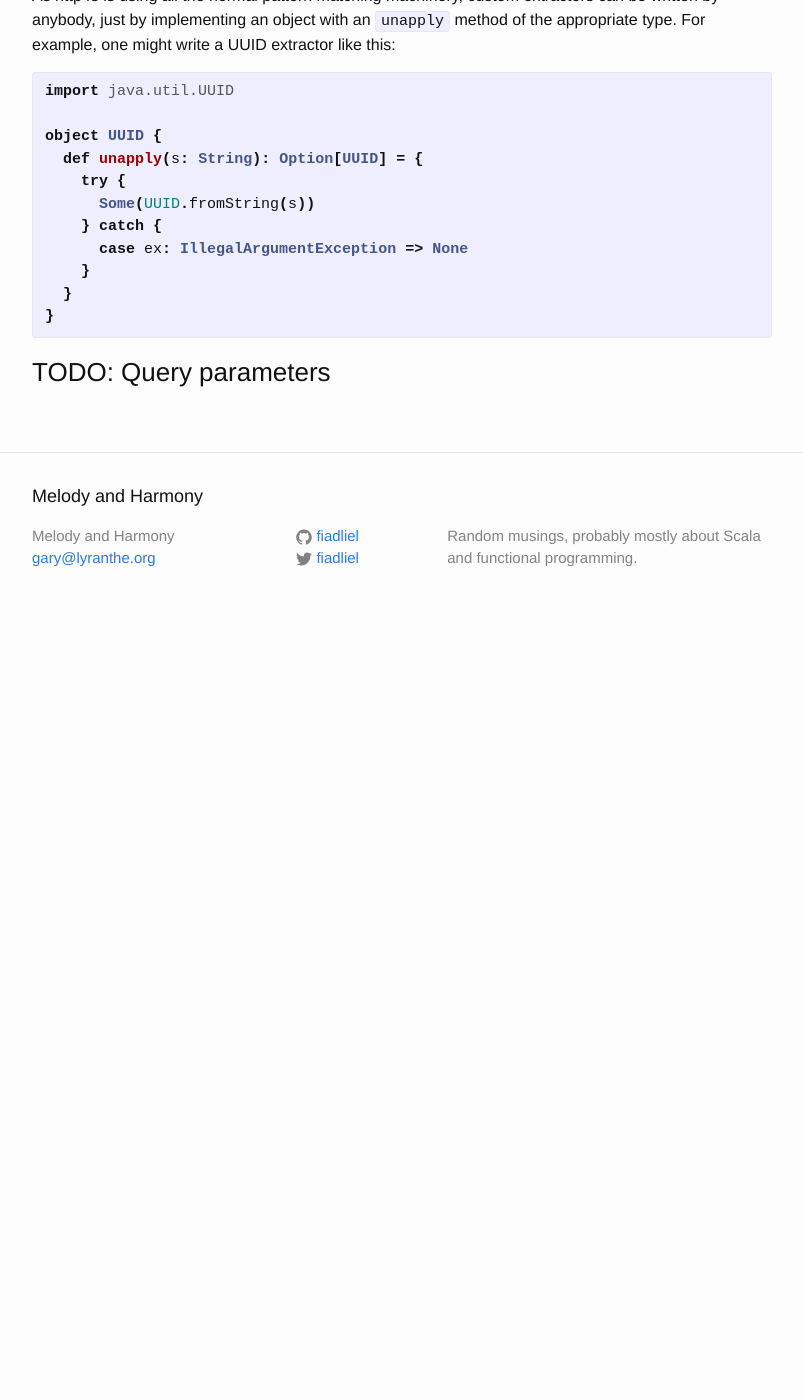
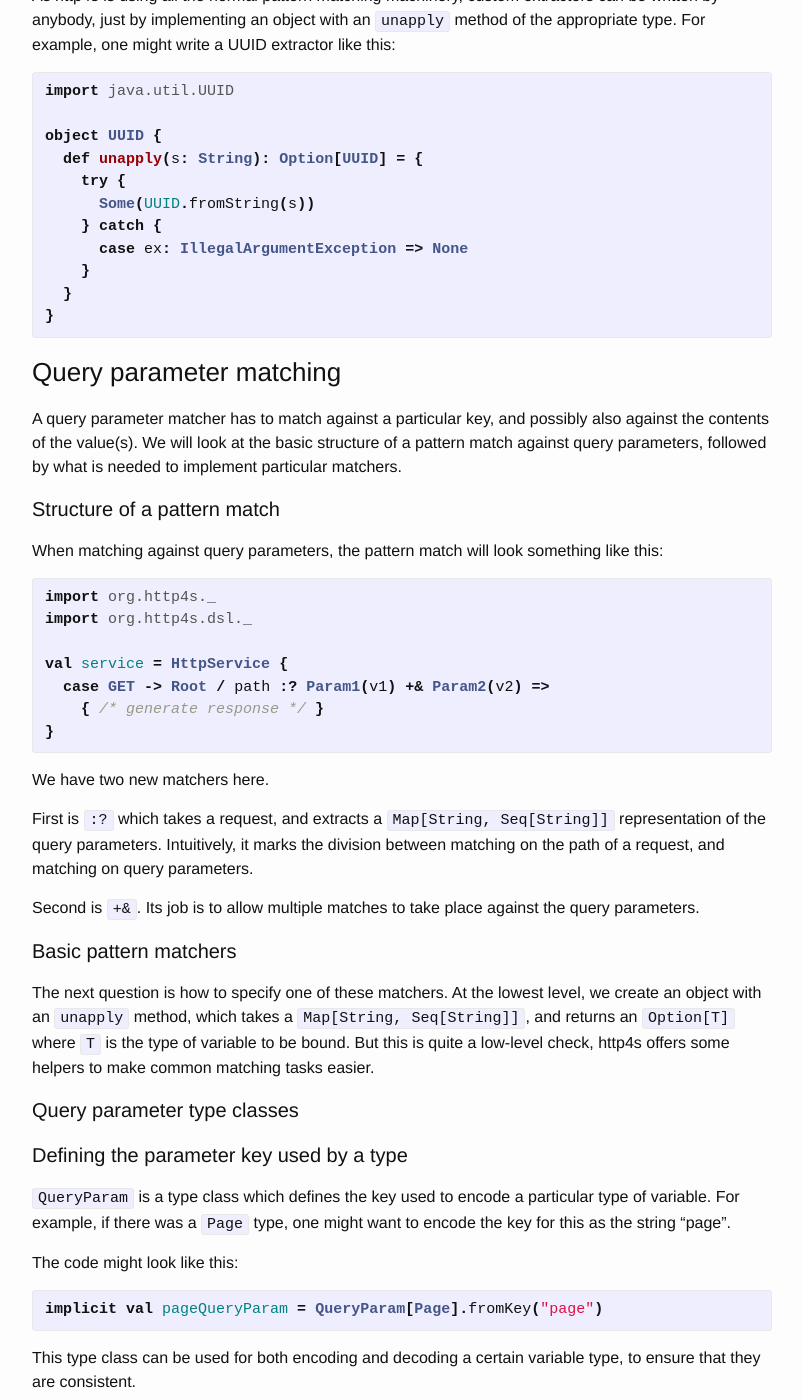
Before and after one commit to fiadliel/fiadliel.github.io, a Jekyll site: the page built from _posts/2016-02-18-request-pattern-matching.markdown, in a window 1280 px wide and 1400 px high, scrolled down 3924 px. Shown: the whole window, without its empty margins (238-1041 px from the left). Built offline with Jekyll 4.4.1, drawn with Linux system fonts in a browser that asks for light colours; before the commit the page ends 4554 px from its top, so only the background shows below that; some of the changed text lies outside the part shown.

Commit message:
Update on pattern matching

```diff
--- a/_posts/2016-02-18-request-pattern-matching.markdown
+++ b/_posts/2016-02-18-request-pattern-matching.markdown
@@ -203,4 +203,95 @@ object UUID {
 }
 {% endhighlight %}
 
-### TODO: Query parameters
+### Query parameter matching
+
+A query parameter matcher has to match against a particular key, and possibly
+also against the contents of the value(s). We will look at the basic structure
+of a pattern match against query parameters, followed by what is needed to
+implement particular matchers.
+
+#### Structure of a pattern match
+
+When matching against query parameters, the pattern match will look something
+like this:
+
+{% highlight scala %}
+import org.http4s._
+import org.http4s.dsl._
+
+val service = HttpService {
+  case GET -> Root / path :? Param1(v1) +& Param2(v2) =>
+    { /* generate response */ }
+}
+{% endhighlight %}
+
+We have two new matchers here.
+
+First is `:?` which takes a request, and extracts a `Map[String, Seq[String]]`
+representation of the query parameters. Intuitively, it marks the division
+between matching on the path of a request, and matching on query parameters.
+
+Second is `+&`. Its job is to allow multiple matches to take place against
+the query parameters.
+
+#### Basic pattern matchers
+
+The next question is how to specify one of these matchers. At the lowest
+level, we create an object with an `unapply` method, which takes a
+`Map[String, Seq[String]]`, and returns an `Option[T]` where `T` is the
+type of variable to be bound. But this is quite a low-level check, http4s
+offers some helpers to make common matching tasks easier.
+
+#### Query parameter type classes
+
+#### Defining the parameter key used by a type
+`QueryParam` is a type class which defines the key used to encode a
+particular type of variable. For example, if there was a `Page` type,
+one might want to encode the key for this as the string "page".
+
+The code might look like this:
+{% highlight scala %}
+implicit val pageQueryParam = QueryParam[Page].fromKey("page")
+{% endhighlight %}
+This type class can be used for both encoding and decoding a certain
+variable type, to ensure that they are consistent.
+
+#### Defining the encoder for a type
+`QueryParamEncoder` is a type class which implements the encoding from
+a particular type, to the string representation in the query string.
+
+First, we consider the encoders that come with http4s:
+
+ - Boolean
+ - Double
+ - Float
+ - Short
+ - Int
+ - Long
+ - String
+
+We can make use of these to use a common encoding of the basic types,
+rather than it varying across implementations.
+
+If our Page implementation looks like:
+{% highlight scala %}
+case class Page(value: Int) extends AnyVal
+{% endhighlight %}
+then we would probably want to encode the inner value as an Int, using the
+common encoding used by http4s. That can be done using
+`QueryParamEncoder[T].encodeBy`. This takes a function `T => U`, and
+then looks for an encoder for the type `U`. Luckily, Int is already
+supported, so this works perfectly.
+{% highlight scala %}
+implicit val pageQueryParamEncoder = QueryParamEncoder[Page].encodeBy(_.value)
+{% endhighlight %}
+
+We can write the string representation ourselves instead of relying on another
+type class, by instead using `QueryParamEncoder[Page].encode`. This will
+instead take a function `T => String`.
+
+#### Defining the decoder for a type
+`QueryParamDecoder` is the inverse of `QueryParamEncoder`, and provides the
+information on how to convert a string into a particular type.
+
+... to be continued.
```
Also changed, not shown: other parts of _posts/2016-02-18-request-pattern-matching.markdown (+1 -1 lines).
